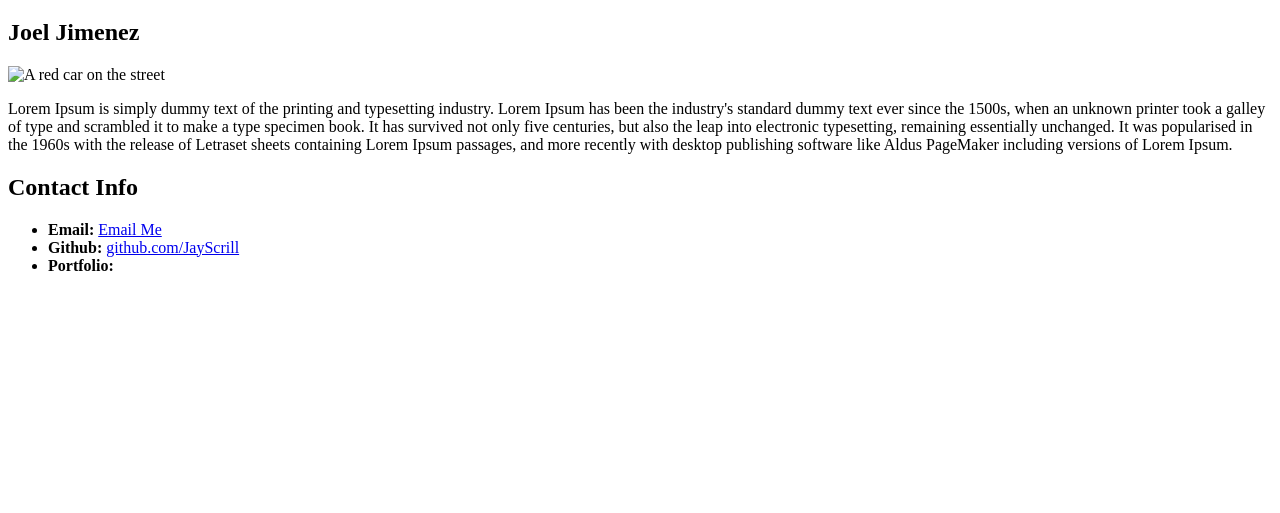
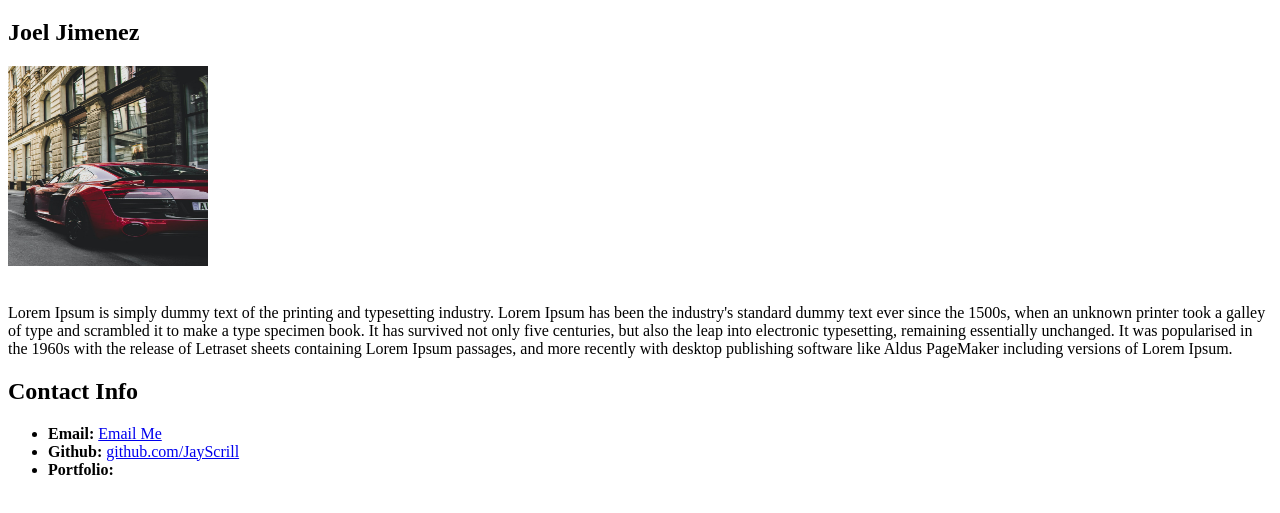
Before and after one commit to JayScrill/TBmarkdownhtml, a plain HTML site: page 04-HTML_Git/StudentBio.html in a window 1280 px wide. Shown: the part 61-574 px from the top of the page. Drawn offline with Linux system fonts and the light colour scheme.

Commit message:
student bio second commit

```diff
--- a/04-HTML_Git/StudentBio.html
+++ b/04-HTML_Git/StudentBio.html
@@ -1,5 +1,5 @@
 <!DOCTYPE html>
-<html lang="en">
+<html lang="en" lang="en">
   <head>
     <meta charset="UTF-8" />
     <meta name="viewport" content="width=device-width, initial-scale=1.0">
@@ -9,9 +9,7 @@
     <h1>Student Bio</h1>
     <h2>Joel Jimenez</h2>
     <img
-      src="/Pictures/pexels-yurii-hlei-1545743.jpg"
-      alt="A red car on the street" style="width:200px; height:200px;"
-      />
+      src="pexels-yurii-hlei-1545743.jpg" alt="Red car on the street" style="width: 200px; height: 200px;"/><br /><br />
     <p>
       Lorem Ipsum is simply dummy text of the printing and typesetting industry.
       Lorem Ipsum has been the industry's standard dummy text ever since the
```
Also changed, not shown: 04-HTML_Git/pexels-yurii-hlei-1545743.jpg (added).
